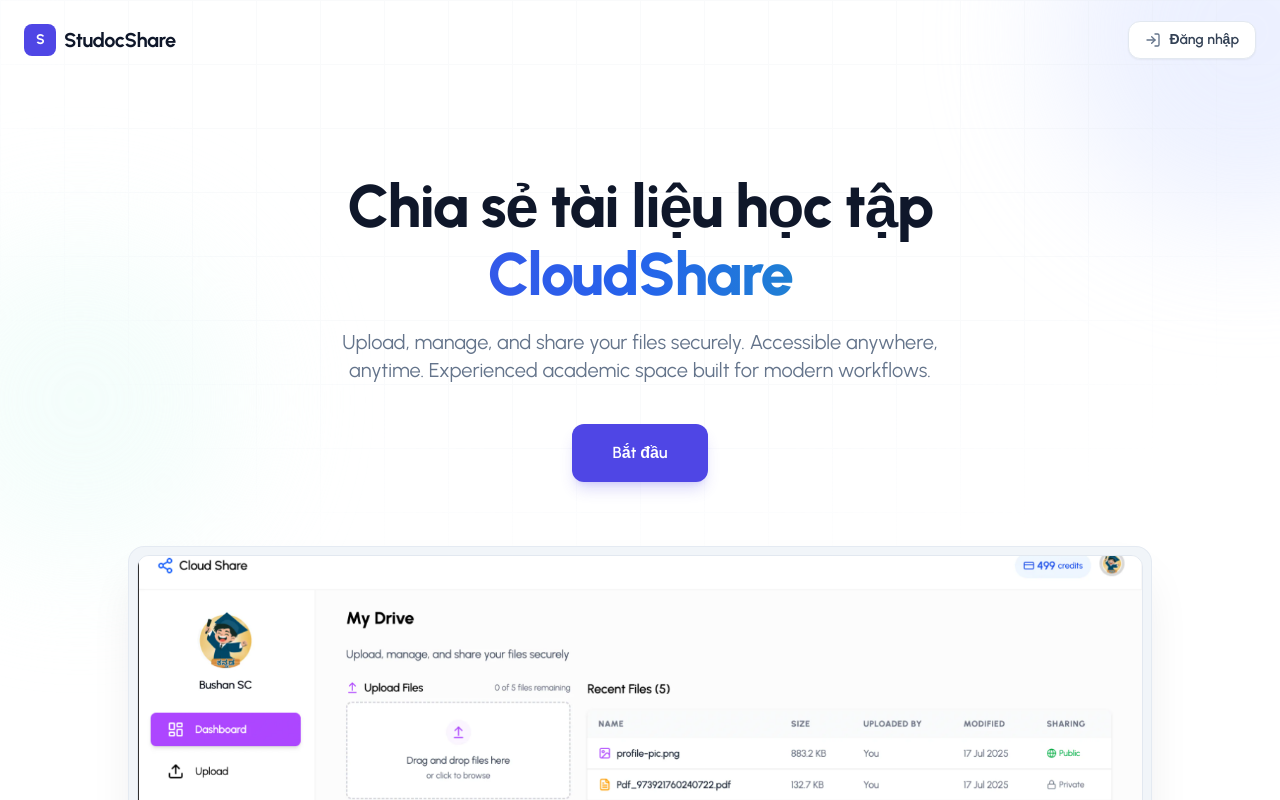
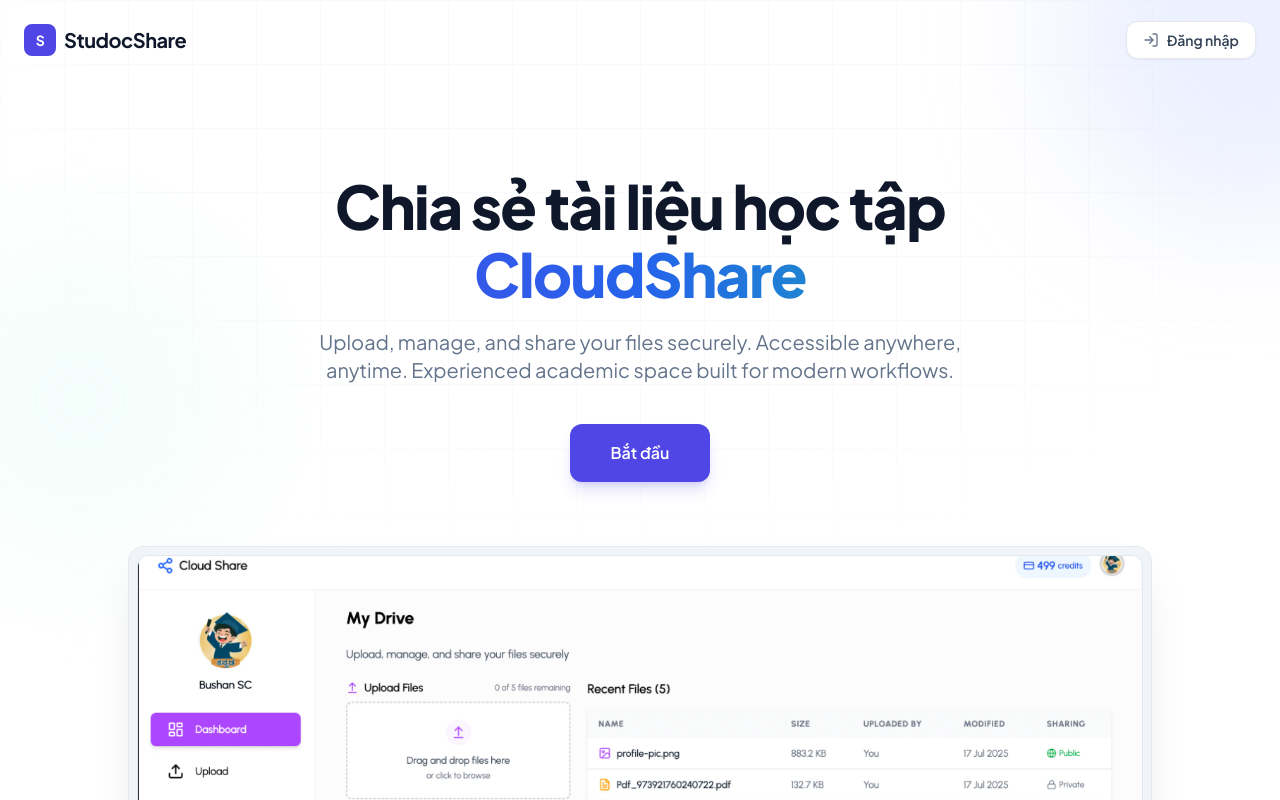
Before and after one commit to haodo04/studoc-sharing, a React (Vite) app in the folder frontend/: page / in a window 1280 px wide. Built offline with nearby package versions, Linux system fonts and the light colour scheme; no server answers.

Commit message:
fix: restyle font writing of website

```diff
--- a/frontend/index.html
+++ b/frontend/index.html
@@ -7,7 +7,7 @@
     <link rel="preconnect" href="https://fonts.googleapis.com" />
     <link rel="preconnect" href="https://fonts.gstatic.com" crossorigin />
     <link
-      href="https://fonts.googleapis.com/css2?family=Urbanist:ital,wght@0,100..900;1,100..900&display=swap"
+      href="https://fonts.googleapis.com/css2?family=Plus+Jakarta+Sans:ital,wght@0,200..800;1,200..800&display=swap"
       rel="stylesheet"
     />
     <title>Studoc Sharing</title>
--- a/frontend/src/assets/styles/index.css
+++ b/frontend/src/assets/styles/index.css
@@ -1,4 +1,4 @@
-@import url('https://fonts.googleapis.com/css2?family=Urbanist:ital,wght@0,100..900;1,100..900&display=swap');
+@import url('https://fonts.googleapis.com/css2?family=Plus+Jakarta+Sans:ital,wght@0,200..800;1,200..800&display=swap');
 
 @tailwind base;
 @tailwind components;
@@ -6,7 +6,7 @@
 
 @layer base {
   html, body, *, ::before, ::after {
-    font-family: 'Urbanist', sans-serif !important;
+    font-family: 'Plus Jakarta Sans', sans-serif !important;
 
     -webkit-font-smoothing: antialiased;
     -moz-osx-font-smoothing: grayscale;
```
